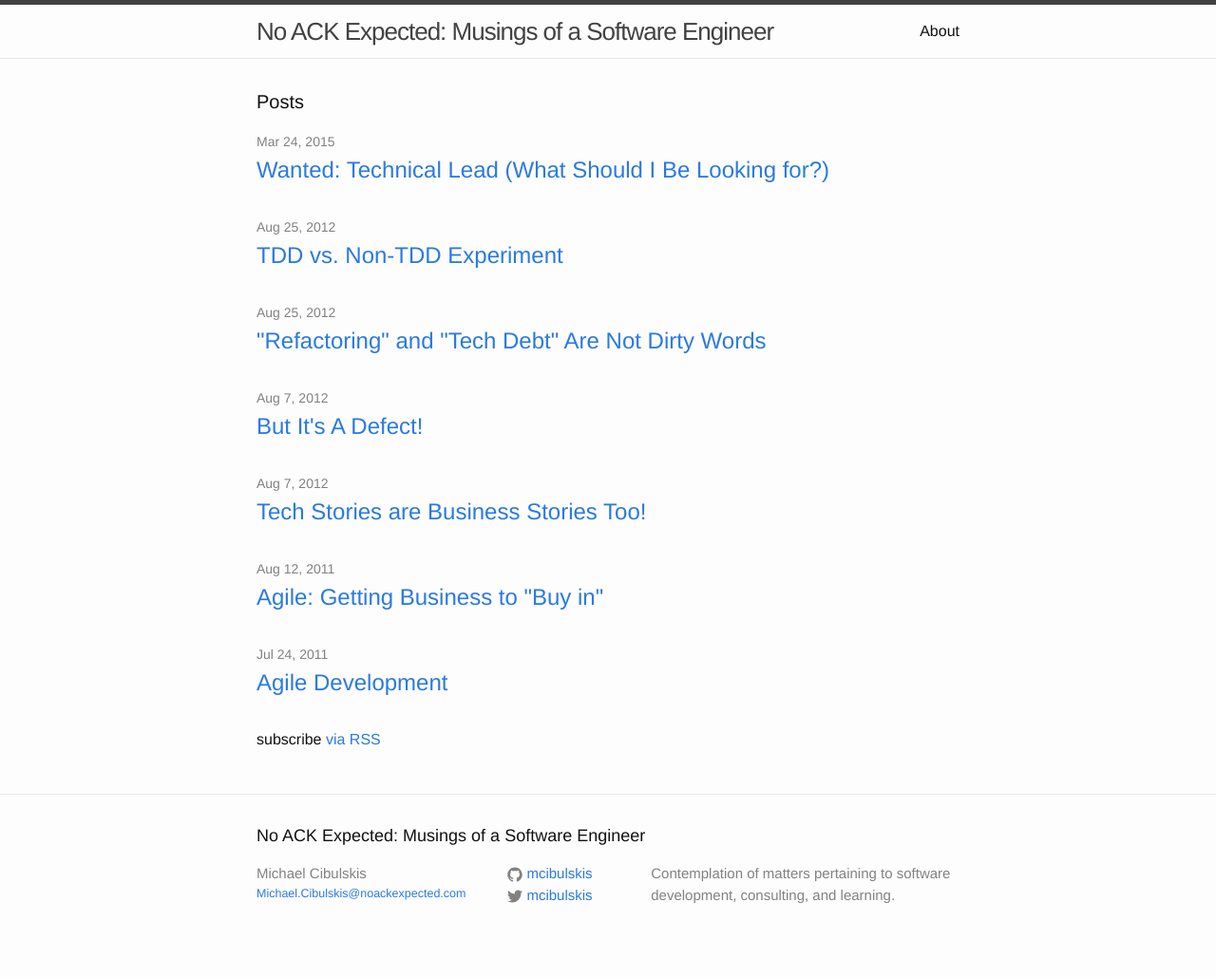
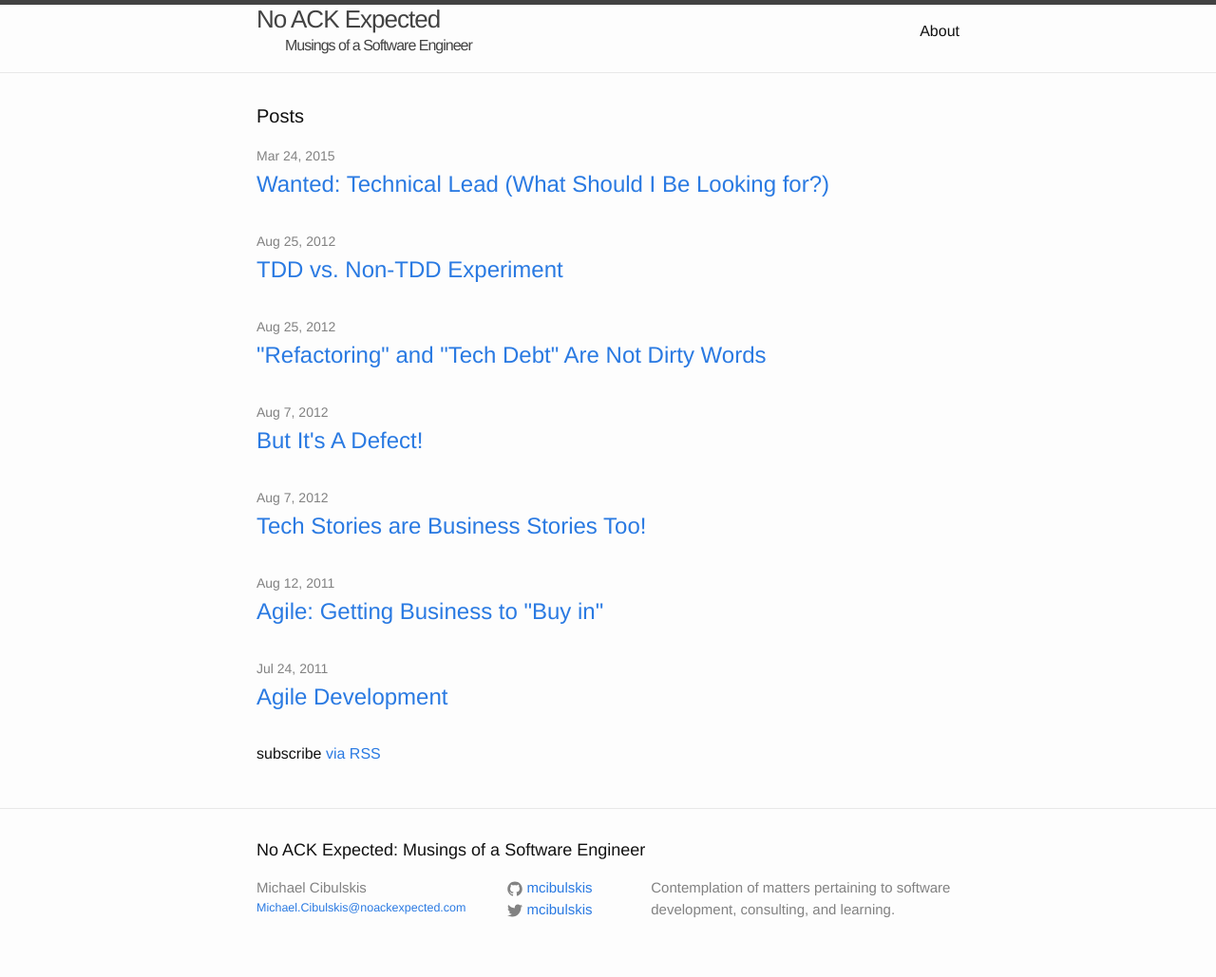
Before and after one commit to mcibulskis/blog, a Jekyll site: the page built from index.html, in a window 1280 px wide. Shown: the whole page at 95% size. Built offline with Jekyll 4.4.1, drawn with Linux system fonts in a browser that asks for light colours.

Commit message:
add title wrapping in header

```diff
--- a/_config.yml
+++ b/_config.yml
@@ -1,5 +1,7 @@
 # Site settings
 title: "No ACK Expected: Musings of a Software Engineer"
+main_title: "No ACK Expected"
+sub_title: "Musings of a Software Engineer"
 name: "Michael Cibulskis"
 email: "Michael.Cibulskis@noackexpected.com"
 description: > # this means to ignore newlines until "baseurl:"
--- a/_includes/header.html
+++ b/_includes/header.html
@@ -2,7 +2,13 @@
 
   <div class="wrapper">
 
-    <a class="site-title" href="{{ site.baseurl }}/">{{ site.title }}</a>
+    <a class="site-title" href="{{ site.baseurl }}/">
+    {% if site.main_title %}
+      <div class="main-title">{{ site.main_title }}</div>{% if site.sub_title %}<div class="sub-title">{{ site.sub_title }}</div>{% endif %}
+    {% else %}
+      {{ site.title }}
+    {% endif %}
+    </a>
 
     <nav class="site-nav">
       <a href="#" class="menu-icon">
--- a/_sass/_layout.scss
+++ b/_sass/_layout.scss
@@ -20,6 +20,16 @@
     &,
     &:visited {
         color: $grey-color-dark;
+    }
+
+    .main-title {
+        line-height: 30px;
+    }
+
+    .sub-title {
+        font-size: 16px;
+        margin-top: -15px;
+        margin-left: 30px;
     }
 }
 
```
